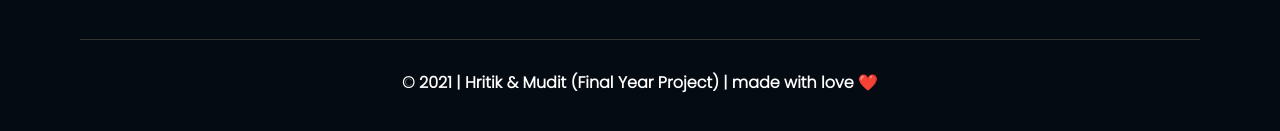
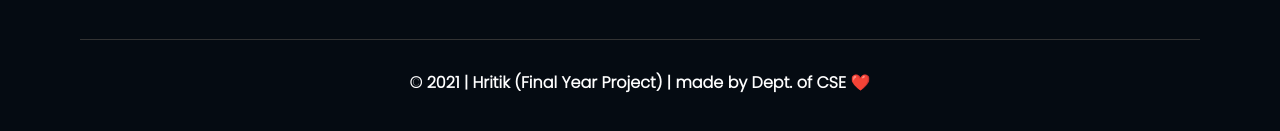
Before and after one commit to hrit-ikkumar/cms-ctae, a React (Create React App) app in the folder cms-ctae-frontend/: page / in a window 1280 px wide. Shown: the part 2755-2886 px from the top of the page. Built offline with nearby package versions, Linux system fonts and the light colour scheme.

Commit message:
Updated footer line

```diff
--- a/cms-ctae-frontend/src/app/components/Footer.js
+++ b/cms-ctae-frontend/src/app/components/Footer.js
@@ -5,7 +5,7 @@ function Footer() {
     <FooterContainer>
       <CopyrightContainer className="copyright">
         <h4>
-          &copy; {new Date().getFullYear()} | Hritik & Mudit (Final Year Project) | made with love ❤️
+          &copy; {new Date().getFullYear()} | Hritik (Final Year Project) | made by Dept. of CSE ❤️
         </h4>
       </CopyrightContainer>
     </FooterContainer>
```
